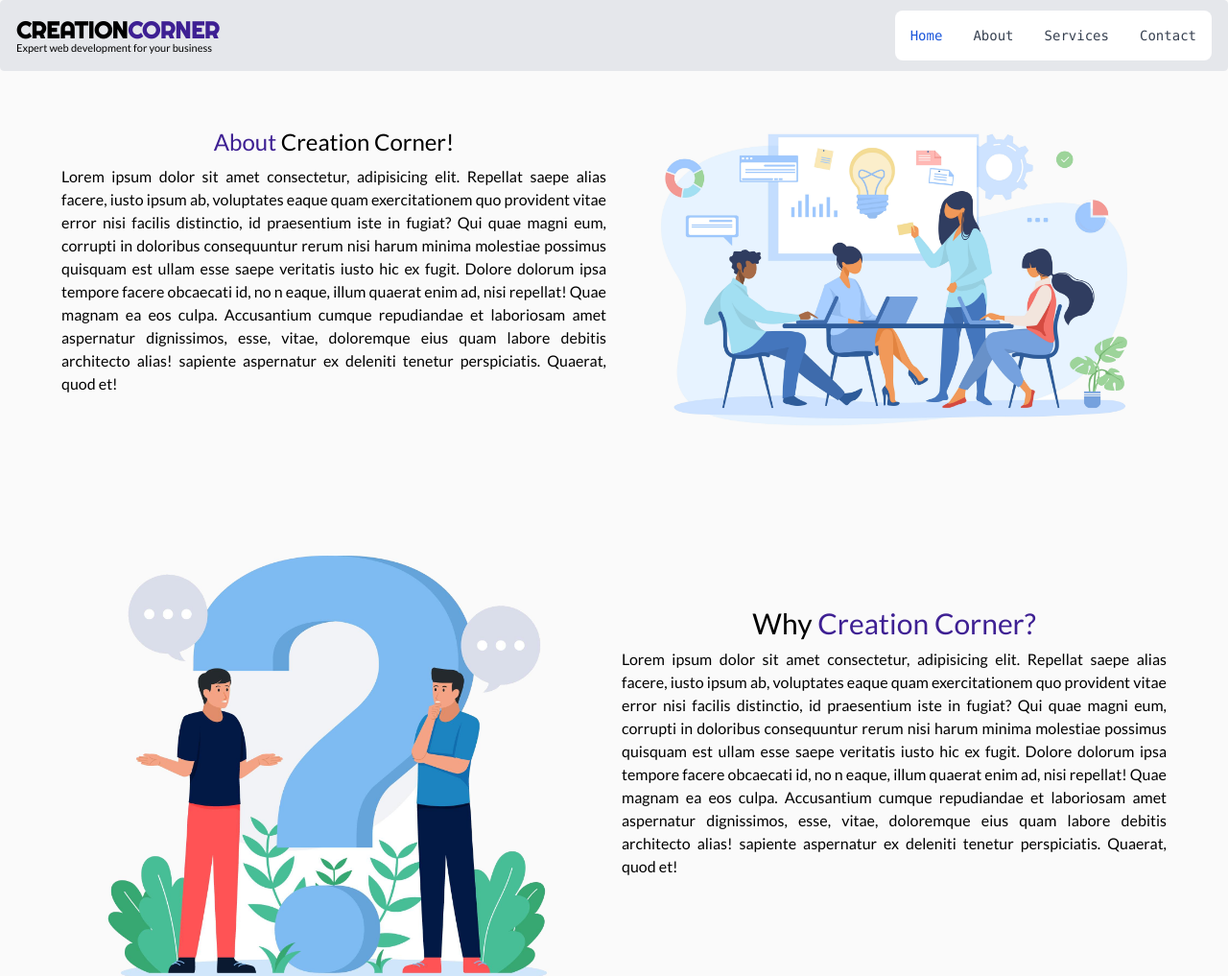
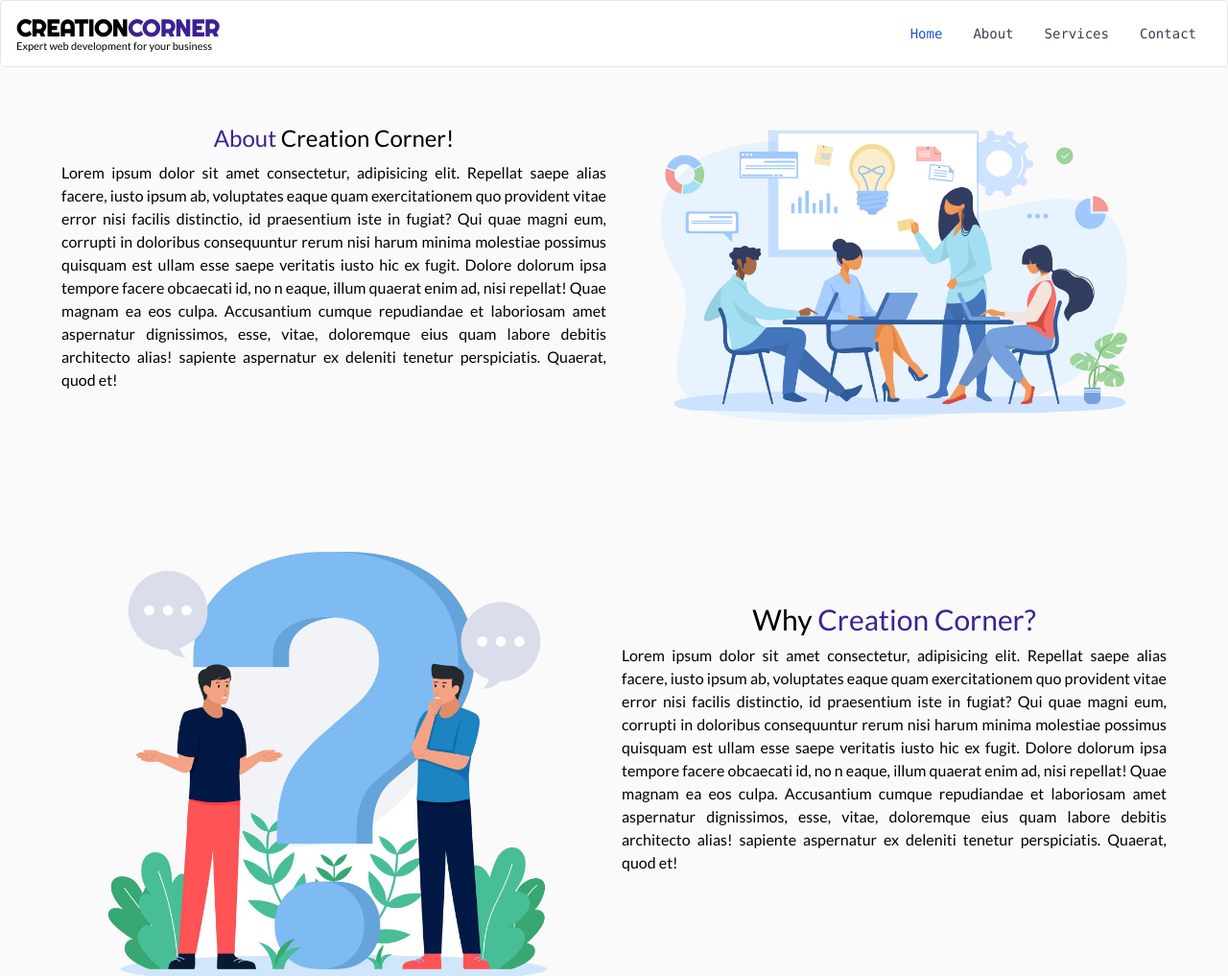
Before and after one commit to codeflybd/creation-corner, a website: page index.html in a window 1280 px wide. Shown: the top 1017 px of the page at 96% size. Drawn offline with nearby package versions, Linux system fonts and the light colour scheme.

```diff
--- a/index.html
+++ b/index.html
@@ -66,7 +66,7 @@
   <body class="bg-[#fafafa]">
     <!-- navbar -->
     <nav
-      class="border-gray-200 border px-2 sm:px-4 py-2.5 rounded dark:bg-gray-900 sticky z-[100000] top-0 bg-gray-200"
+      class="border-gray-200 border px-2 sm:px-4 py-2 rounded dark:bg-gray-900 sticky z-[100000] top-0 bg-white"
       id="navbar"
     ></nav>
 
```
